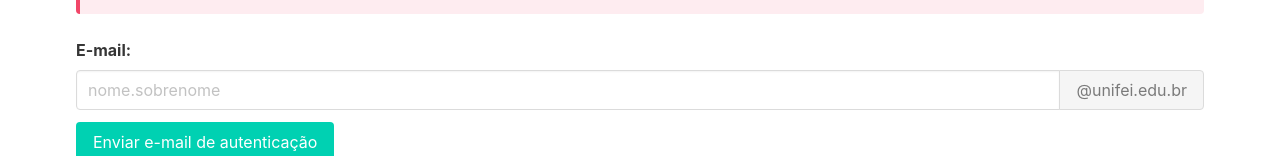
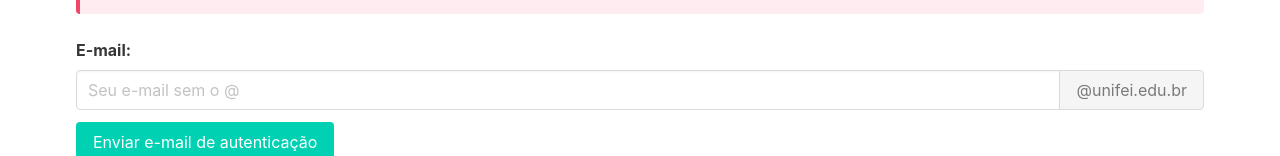
Before and after one commit to marcos-bah/rep2unifei, a Vue app: page /form in a window 1280 px wide. Shown: the part 165-321 px from the top of the page. Built offline with nearby package versions, Linux system fonts and the light colour scheme; what maska would draw is missing.

Commit message:
Fix placeholder do card

```diff
--- a/src/components/Locacao/EmailData.vue
+++ b/src/components/Locacao/EmailData.vue
@@ -11,7 +11,7 @@
               @input="setEmail($event.target.value)"
               class="input"
               type="text"
-              placeholder="nome.sobrenome"
+              placeholder="Seu e-mail sem o @"
             />
           </p>
           <p class="control">
```
